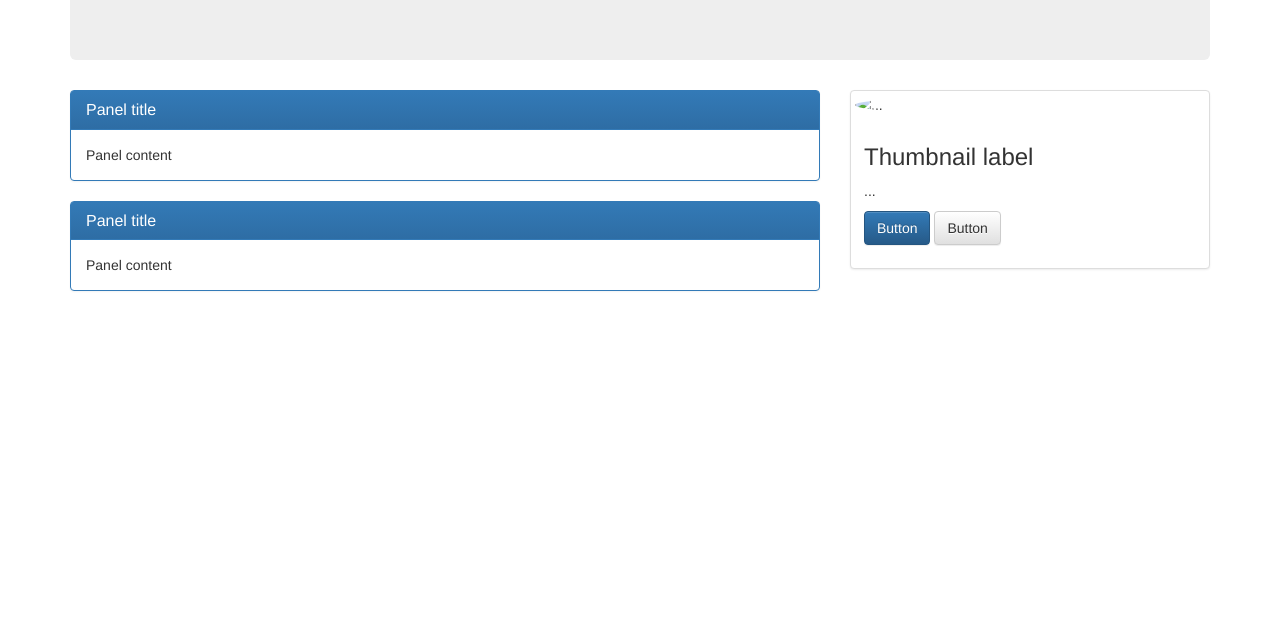
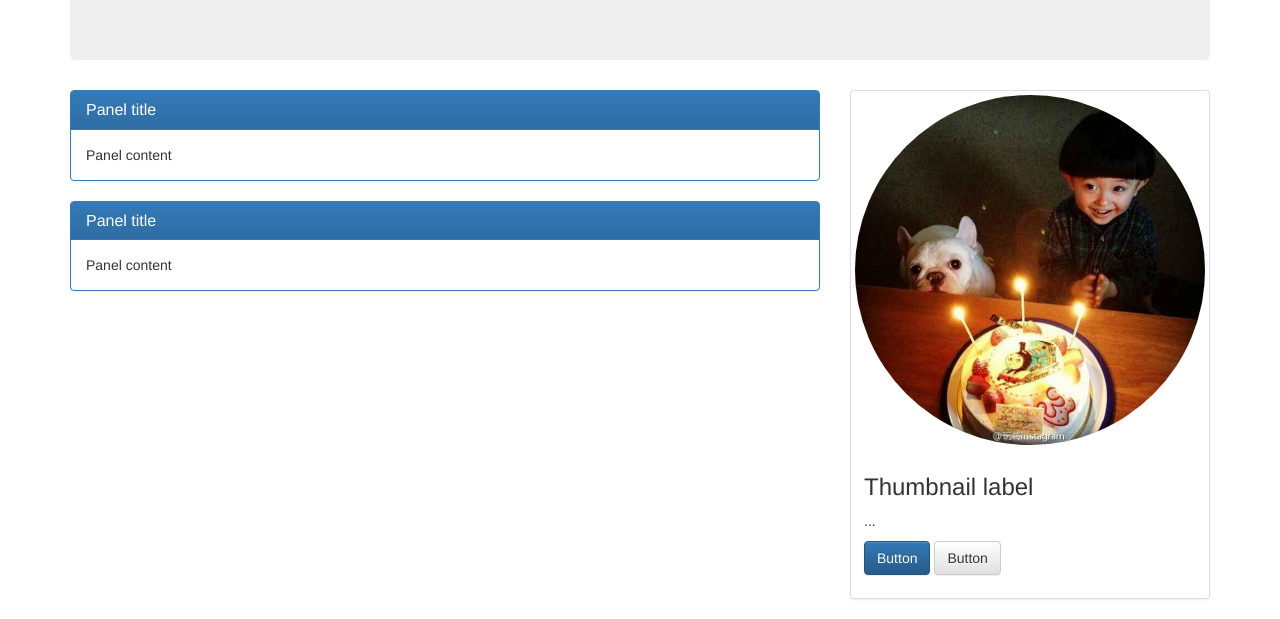
Before and after one commit to tinglin-xu/tinglin-xu-Test.github.io, a plain HTML site: page index.html in a window 1280 px wide. Shown: the part 210-829 px from the top of the page. Before the commit the page ends 800 px from the top, so only its background shows below. Drawn offline with nearby package versions, Linux system fonts and the light colour scheme.

Commit message:
head img

```diff
--- a/index.html
+++ b/index.html
@@ -54,7 +54,7 @@
         </div>
         <div class="col-md-4">
             <div class="thumbnail">
-                <img src="..." alt="..." class="img-circle" >
+                <img src="img/head_img.jpg" alt="..." class="img-circle" >
                 <div class="caption">
                     <h3>Thumbnail label</h3>
                     <p>...</p>
```
Also changed, not shown: img/head_img.jpg (added).
